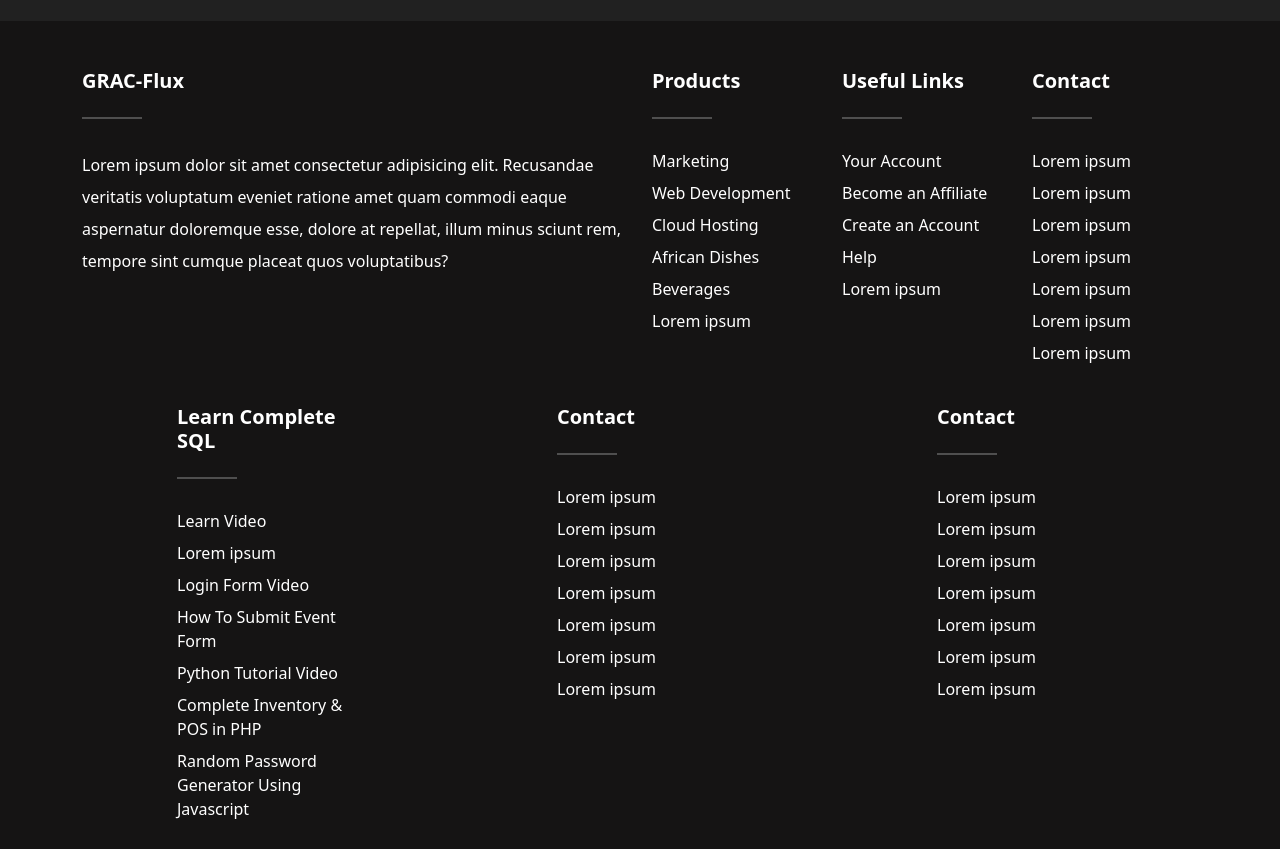
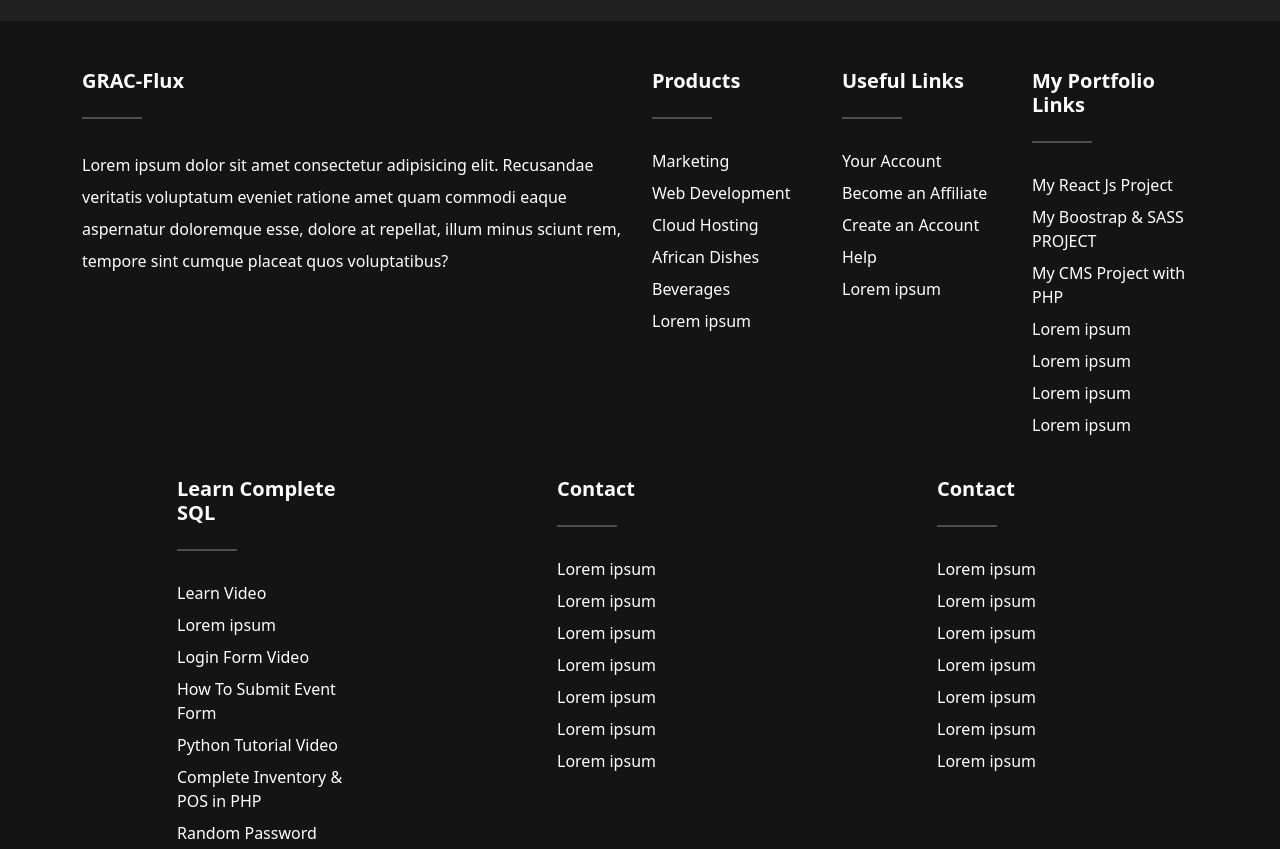
Before and after one commit to olasquare202/Boostrap-V5-Project-with-SASS, a website: page index.html in a window 1280 px wide. Shown: the part 9428-10277 px from the top of the page. Drawn offline with Linux system fonts and the light colour scheme.

Commit message:
more links for my portfolio

```diff
--- a/index.html
+++ b/index.html
@@ -1078,12 +1078,12 @@
           </ul>
         </div>
         <div class="col-12 col-sm-6 col-lg-2 mb-4 mx-auto">
-          <h5 class="text-capitalize fw-bold">Contact</h5>
+          <h5 class="text-capitalize fw-bold">My Portfolio Links</h5>
           <hr class="bg-white d-inline-block mb-4" style="width: 60px; height: 2px;">
           <ul class="list-inline company-list">
-            <li><a href="#">Lorem ipsum</a></li>
-            <li><a href="#">Lorem ipsum</a></li>
-            <li><a href="#">Lorem ipsum</a></li>
+            <li><a href="https://olasquare202.github.io/monsters-rolodex/">My React Js Project</a></li>
+            <li><a href="https://olasquare202.github.io/Natures/">My Boostrap & SASS PROJECT</a></li>
+            <li><a href="https://olasquarecodingcitadel.com.ng">My CMS Project with PHP</a></li>
             <li><a href="#">Lorem ipsum</a></li>
             <li><a href="#">Lorem ipsum</a></li>
             <li><a href="#">Lorem ipsum</a></li>
```
